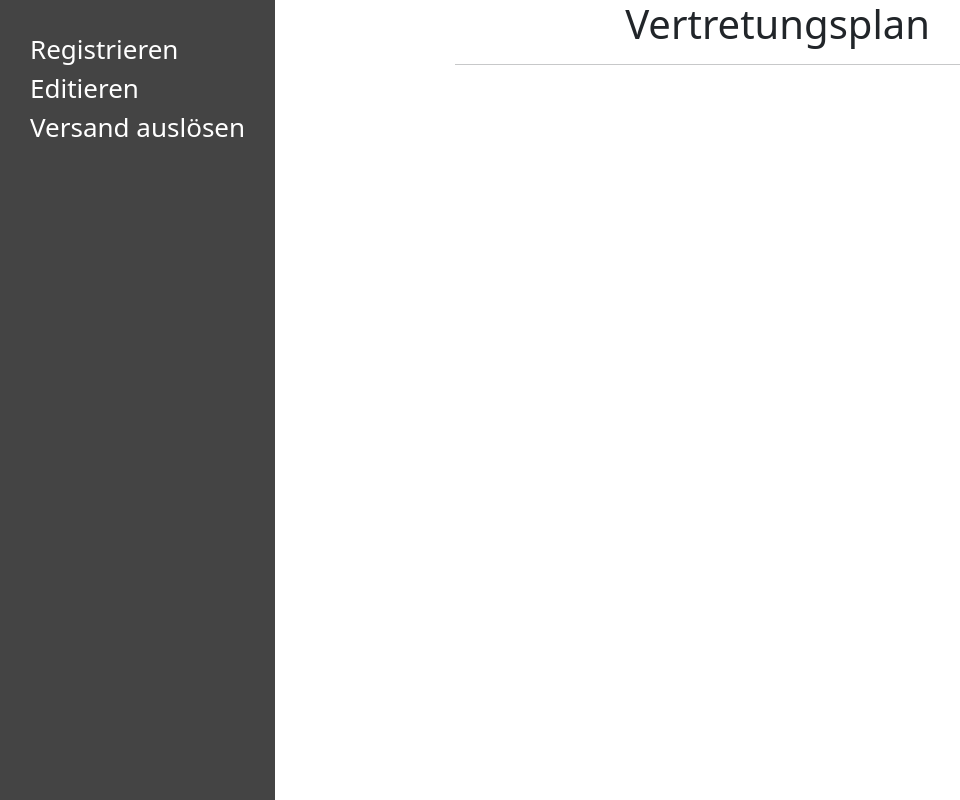
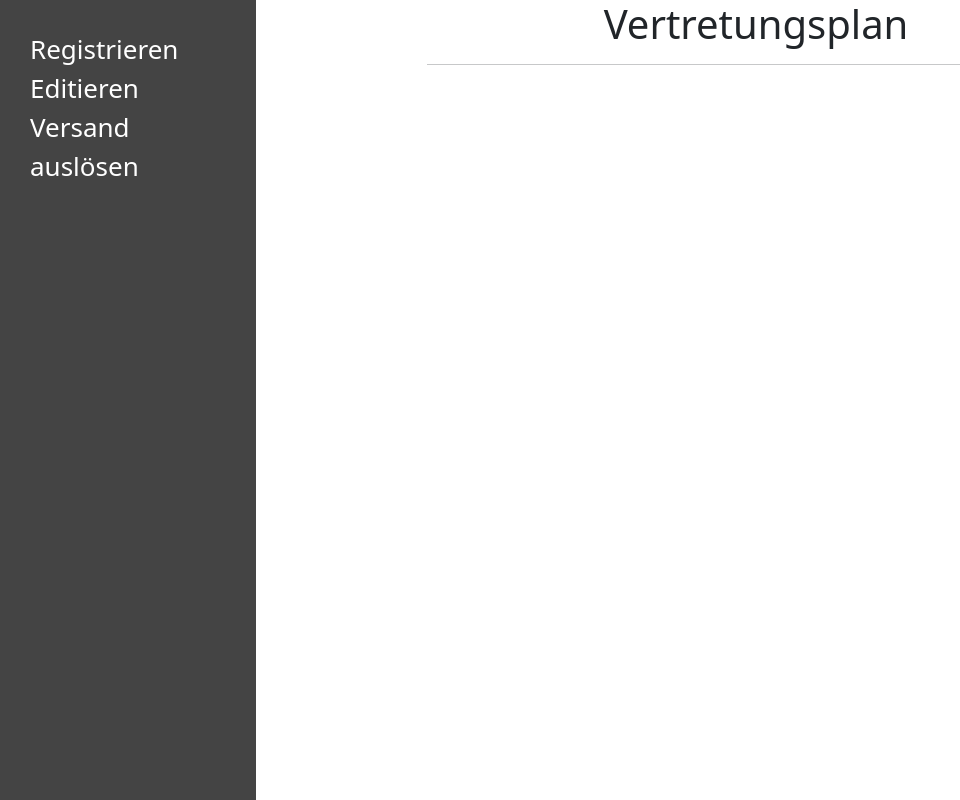
Before and after one commit to Marileen/Vertretungsplan, a Django app: page /1 in a window 1280 px wide. Shown: the whole page, without its empty margins (0-960 px from the left). Run offline with Django 3.2, Linux system fonts and the light colour scheme; data comes from the database, SQL or seed files in the repository.

Commit message:
- fixed safari styling

```diff
--- a/main/templates/main/base.html
+++ b/main/templates/main/base.html
@@ -17,6 +17,7 @@
 
         .sidenav {
             float: left;
+            width: 20%;
             height: 100vh;
             padding: 30px;
             background-color: #444444;
@@ -32,6 +33,11 @@
 
         ul.errorlist li {
             color: red;
+        }
+
+        #content {
+            float:left;
+            width: 80%;
         }
     </style>
     <title>{% block title %}Vertretungsplan abfragen{% endblock %}</title>
```
